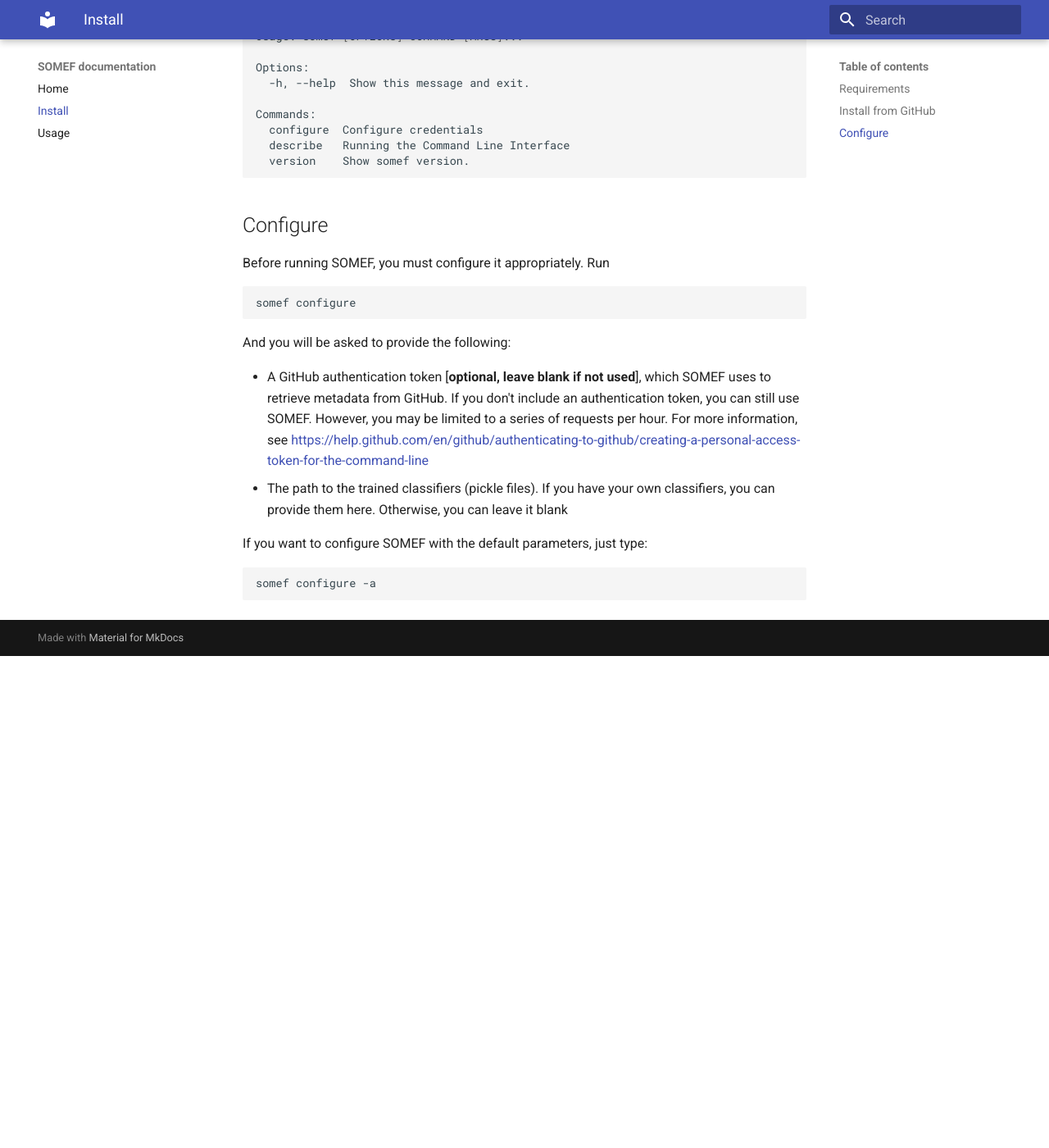
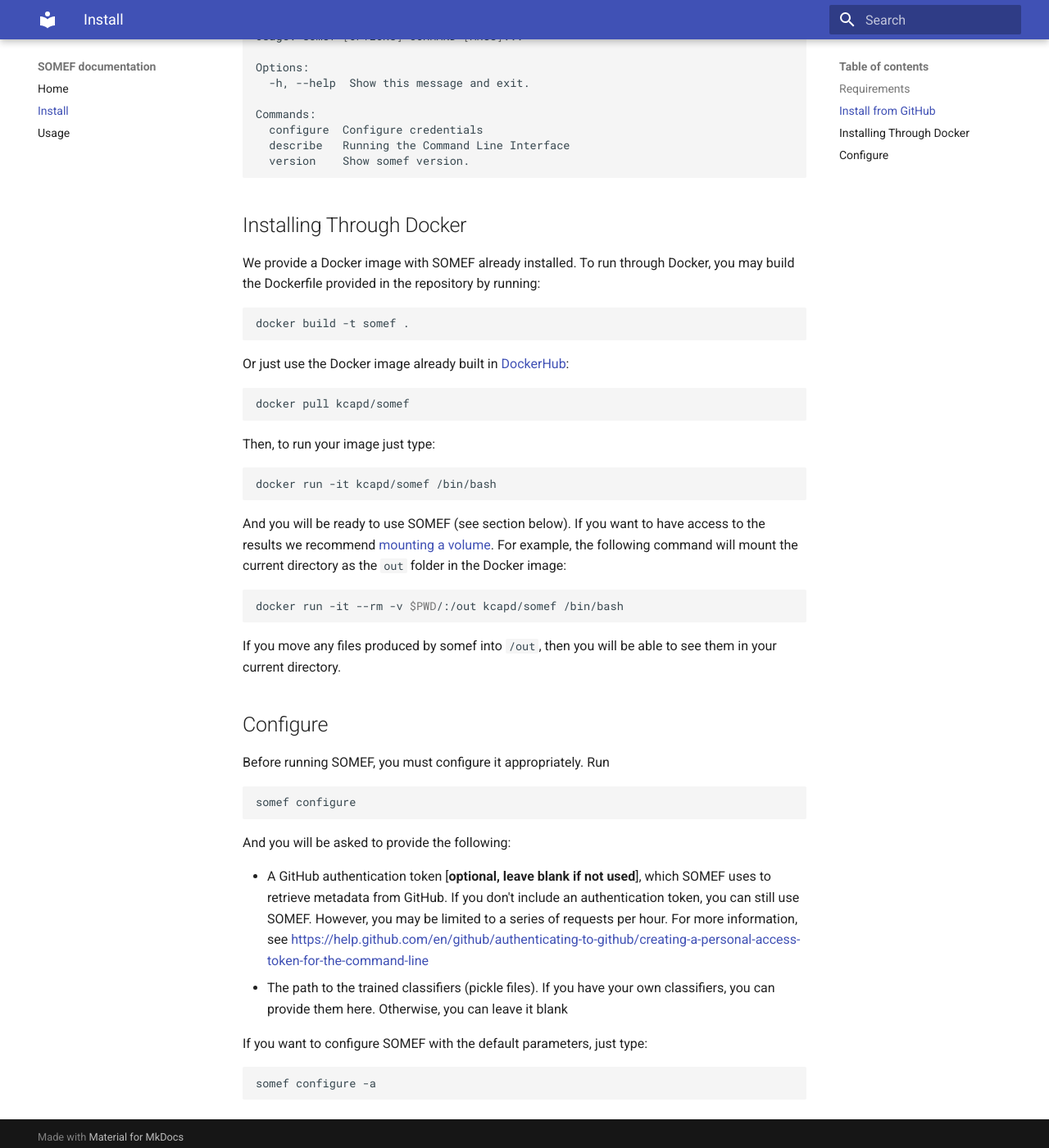
Before and after one commit to KnowledgeCaptureAndDiscovery/somef, an MkDocs documentation site: the page built from docs/install.md, in a window 1280 px wide and 1400 px high, scrolled down 769 px. Shown: the whole window at 82% size. Built offline with MkDocs 1.6.1 and Material for MkDocs 9.7.7, drawn with Linux system fonts in a browser that asks for light colours; before the commit the page ends 1569 px from its top, so only the background shows below that.

Commit message:
Added instructions for running through Docker

````diff
--- a/docs/install.md
+++ b/docs/install.md
@@ -51,6 +51,31 @@
     Feature under development
 -->
 
+## Installing Through Docker
+We provide a Docker image with SOMEF already installed. To run through Docker, you may build the Dockerfile provided in the repository by running:
+
+```bash
+docker build -t somef .
+```
+Or just use the Docker image already built in [DockerHub](https://hub.docker.com/r/kcapd/somef):
+
+```bash
+docker pull kcapd/somef
+```
+
+Then, to run your image just type:
+
+```bash
+docker run -it kcapd/somef /bin/bash
+```
+
+And you will be ready to use SOMEF (see section below). If you want to have access to the results we recommend [mounting a volume](https://docs.docker.com/storage/volumes/). For example, the following command will mount the current directory as the `out` folder in the Docker image:
+
+```bash
+docker run -it --rm -v $PWD/:/out kcapd/somef /bin/bash
+```
+If you move any files produced by somef into `/out`, then you will be able to see them in your current directory.
+
 ## Configure
 Before running SOMEF, you must configure it appropriately. Run
 
````
Also changed, not shown: README.md (+25 -0 lines).
